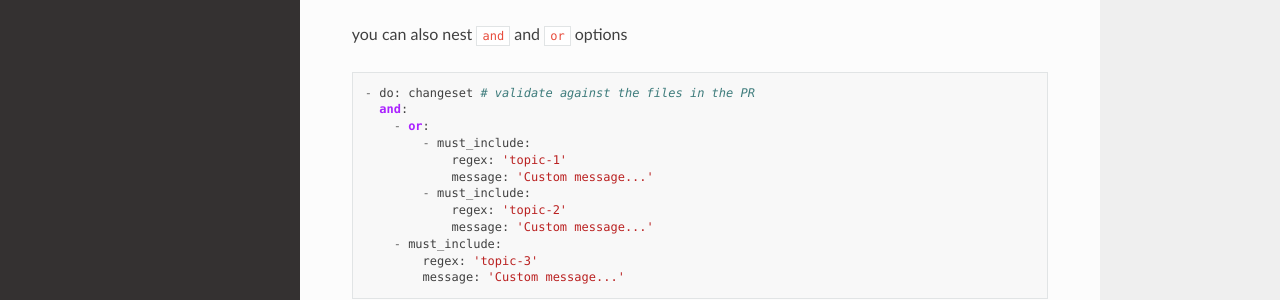
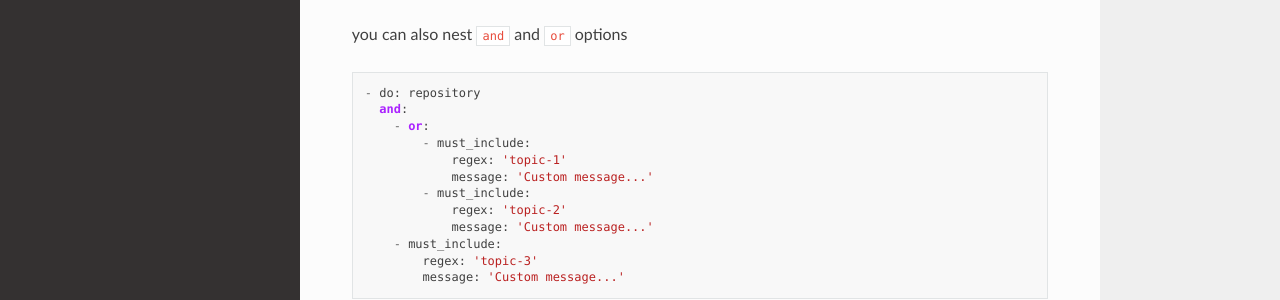
Before and after one commit to mergeability/mergeable, a Sphinx documentation site: the page built from docs/filters/repository.rst, in a window 1280 px wide and 1326 px high. Shown: the part 723-1023 px from the top of the window. Built offline with Sphinx 7.4.7 and the Read the Docs theme 2.0.0, drawn with Linux system fonts in a browser that asks for light colours; pages that are not in the unit, such as notebooks, are missing from menus.

Commit message:
rename filter name

```diff
--- a/docs/filters/repository.rst
+++ b/docs/filters/repository.rst
@@ -39,7 +39,7 @@ you can also nest ``and`` and ``or`` options
 
 ::
 
-    - do: changeset # validate against the files in the PR
+    - do: repository
       and:
         - or:
             - must_include:
```
